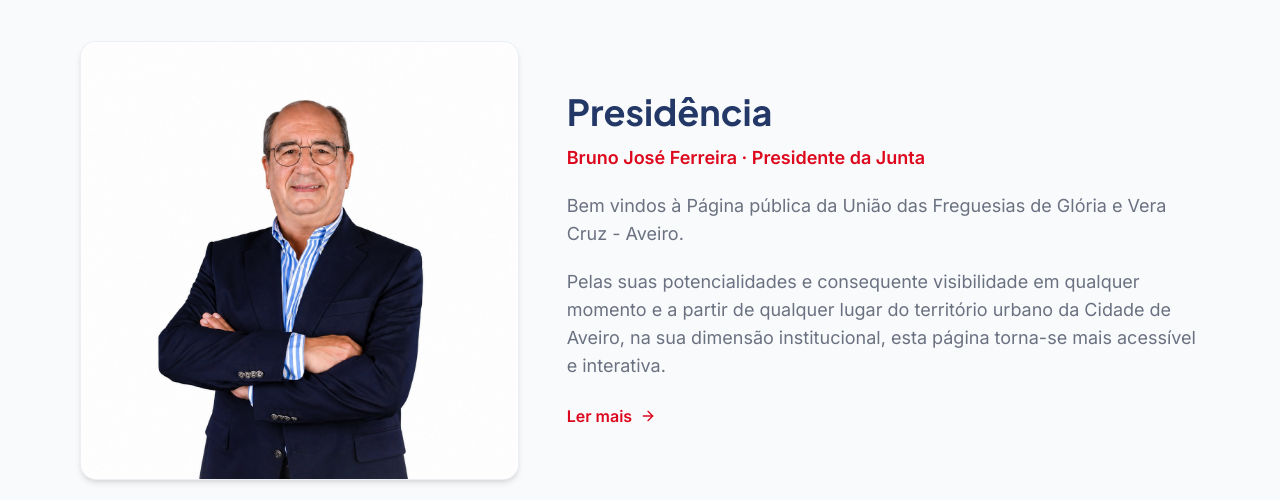
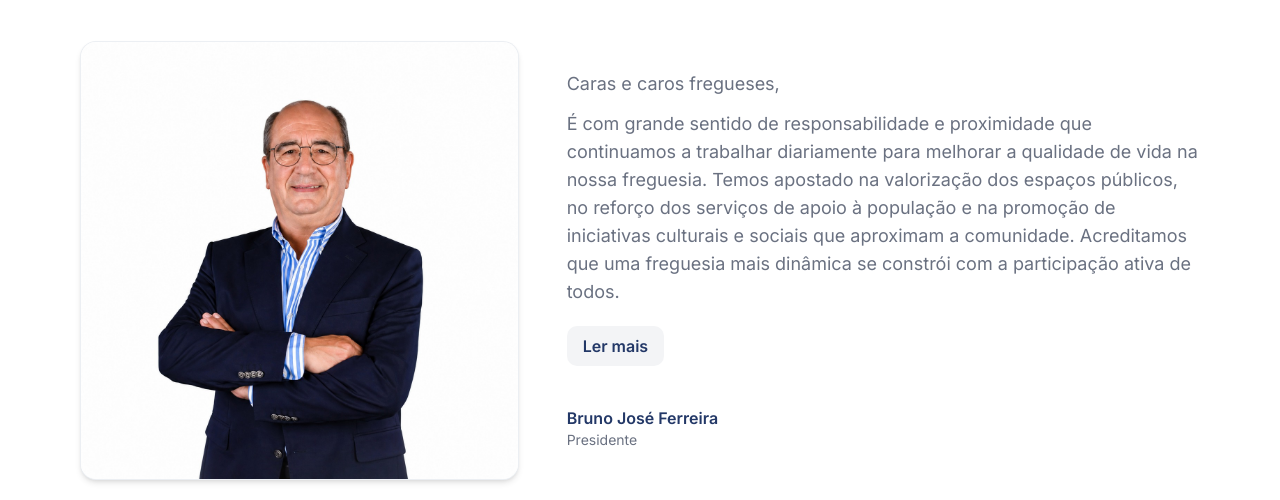
Before and after one commit to Shreya904/Uni-o-de-Freguesias, a Next.js app: page / in a window 1280 px wide. Shown: the part 863-1363 px from the top of the page. Built offline with nearby package versions, Linux system fonts and the light colour scheme; no server answers.

Commit message:
Update PresidentSection to match Figma

```diff
--- a/src/components/home/PresidentSection.tsx
+++ b/src/components/home/PresidentSection.tsx
@@ -1,11 +1,10 @@
 import Link from "next/link";
 import { motion } from "framer-motion";
-import { ArrowRight } from "lucide-react";
 
 const presidenteImg = "/presidente.jpg";
 
 const PresidentSection = () => (
-  <section className="py-16 md:py-20">
+  <section className="py-16 md:py-20 bg-white">
     <div className="container max-w-6xl mx-auto px-4">
       <div className="grid grid-cols-1 md:grid-cols-12 gap-8 md:gap-12 items-center">
         <motion.div
@@ -32,31 +31,29 @@ const PresidentSection = () => (
           transition={{ duration: 0.6, delay: 0.15 }}
           className="md:col-span-7"
         >
-          <h2 className="font-display text-3xl md:text-4xl font-bold text-foreground mb-3">
-            Presidência
-          </h2>
-
-          <p className="text-primary font-semibold text-base md:text-lg mb-5">
-            Bruno José Ferreira · Presidente da Junta
+          <p className="text-muted-foreground text-base md:text-lg leading-relaxed mb-3">
+            Caras e caros fregueses,
           </p>
 
           <p className="text-muted-foreground text-base md:text-lg leading-relaxed mb-5">
-            Bem vindos à Página pública da União das Freguesias de Glória e Vera Cruz - Aveiro.
-          </p>
-
-          <p className="text-muted-foreground text-base md:text-lg leading-relaxed mb-6">
-            Pelas suas potencialidades e consequente visibilidade em qualquer momento e a partir de
-            qualquer lugar do território urbano da Cidade de Aveiro, na sua dimensão institucional,
-            esta página torna-se mais acessível e interativa.
+            É com grande sentido de responsabilidade e proximidade que continuamos a trabalhar
+            diariamente para melhorar a qualidade de vida na nossa freguesia. Temos apostado na
+            valorização dos espaços públicos, no reforço dos serviços de apoio à população e na
+            promoção de iniciativas culturais e sociais que aproximam a comunidade. Acreditamos
+            que uma freguesia mais dinâmica se constrói com a participação ativa de todos.
           </p>
 
           <Link
             href="/institucional/presidente"
-            className="inline-flex items-center gap-2 text-primary font-semibold text-sm md:text-base hover:underline transition-colors"
+            className="inline-flex items-center gap-2 bg-gray-100 text-foreground font-semibold text-sm md:text-base px-4 py-2 rounded-lg hover:bg-gray-200 transition-colors mb-6"
           >
             Ler mais
-            <ArrowRight className="w-4 h-4" />
           </Link>
+
+          <div className="mt-4">
+            <p className="font-bold text-foreground text-base">Bruno José Ferreira</p>
+            <p className="text-muted-foreground text-sm">Presidente</p>
+          </div>
         </motion.div>
       </div>
     </div>
```
